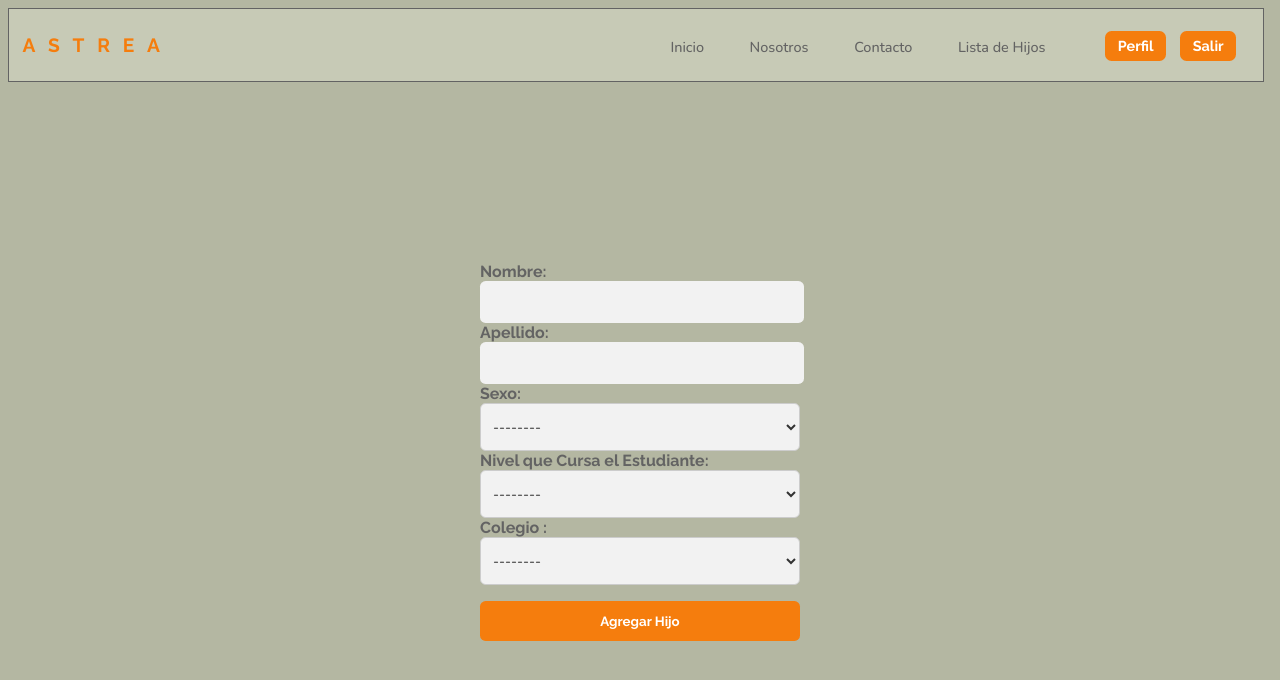
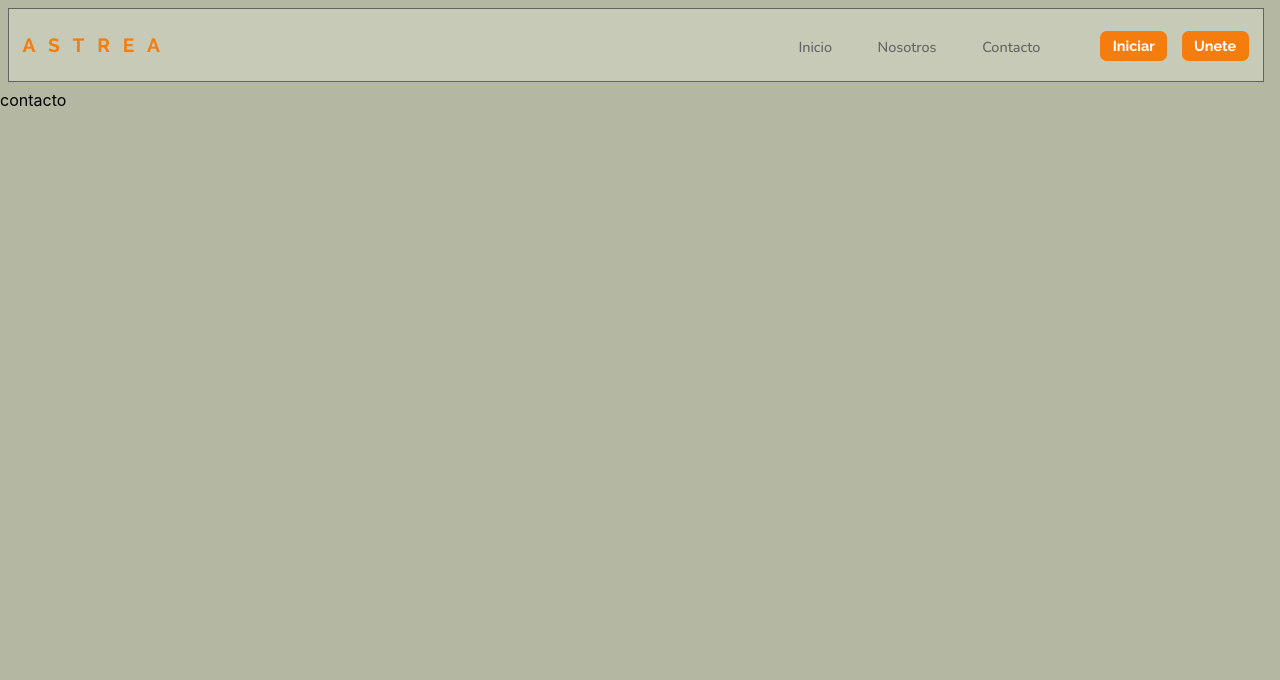
Before and after one commit to jHOkE-C/Web_OS, a React (Create React App) app in the folder frontend/: page /Contacto in a window 1280 px wide. Shown: the top 680 px of the page. Built offline with nearby package versions, Linux system fonts and the light colour scheme; no server answers.

Commit message:
arreglos minimos

```diff
--- a/frontend/src/components/form/formularioHijo.jsx
+++ b/frontend/src/components/form/formularioHijo.jsx
@@ -25,9 +25,9 @@ const schema = yup
             .required('Se requiere Apellidos'),
     sex: yup.mixed().oneOf(['M', 'F']),
     foto: yup.mixed()
-          .required("Required")
-          .test("is-valid-type", "Not a valid image type", value => isValidFileType(value && value.name.toLowerCase(), "image"))
-          .test("is-valid-size", "Max allowed size is 100KB", value => value && value.size <= MAX_FILE_SIZE),
+          .required("Requerido")
+          .test("Tipo de archivo valido", "No es un tipo de imagen valido", value => isValidFileType(value && value.name.toLowerCase(), "image"))
+          .test("Tipo de archivo valido", "Maximo tamaño 100KB", value => value && value.size <= MAX_FILE_SIZE),
     school: yup.string()
   })
   .required()
@@ -73,6 +73,7 @@ function FormularioHijo() {
       console.log(data)
     }
   }
+
   async function requestDataColegio(){
     const response = await fetch('http://localhost:5000/formularioHijo', {
         method: 'POST',
@@ -86,6 +87,7 @@ function FormularioHijo() {
       });
     const dataResponse = await response.json();
   }
+
   return (
     <Fragment>
     <HPadre/>
--- a/frontend/src/components/navBar.jsx
+++ b/frontend/src/components/navBar.jsx
@@ -11,7 +11,7 @@ function navBar() {
       <Routes>
         <Route path="/" element={<Home/>}/>
         <Route path="/Nosotros" element={<Nosotros/>}/>
-        <Route path="/Contacto" element={<FHijos/>}/>
+        <Route path="/Contacto" element={<Contacto/>}/>
         <Route path="/Login" element={<Login/>}/>
         <Route path="/InicioPadre" element={<IPadre/>}/>
         <Route path="/FormHijos" element={<FHijos/>}/>
```
